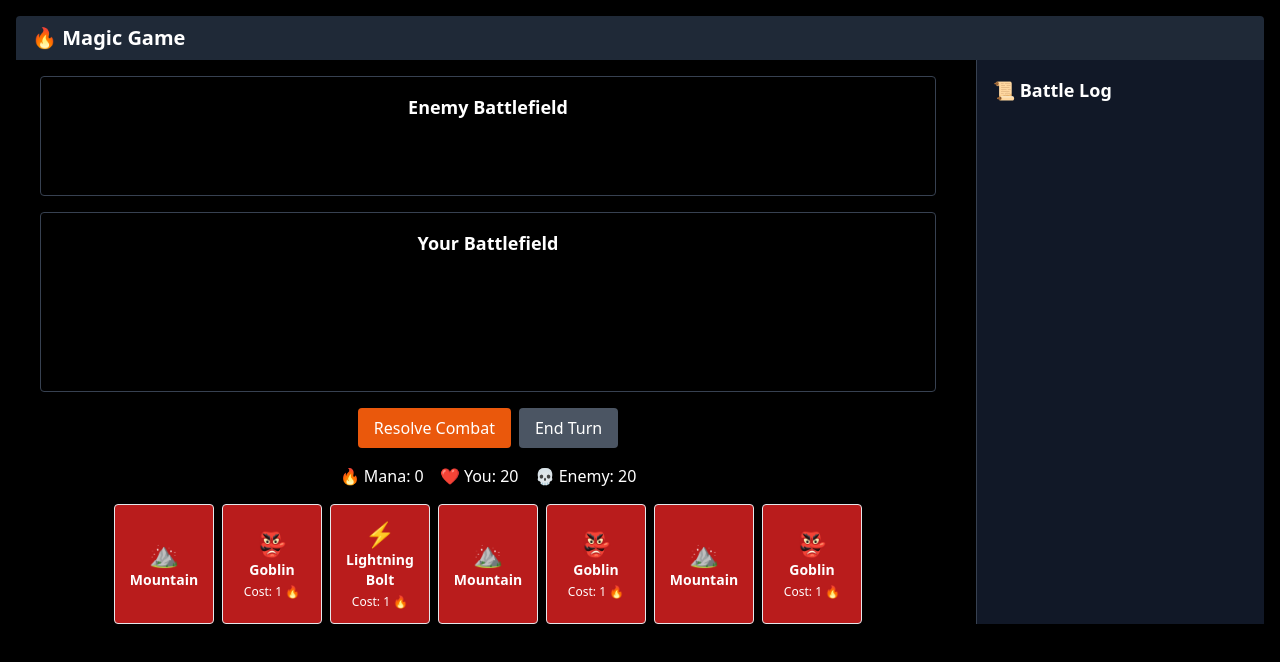
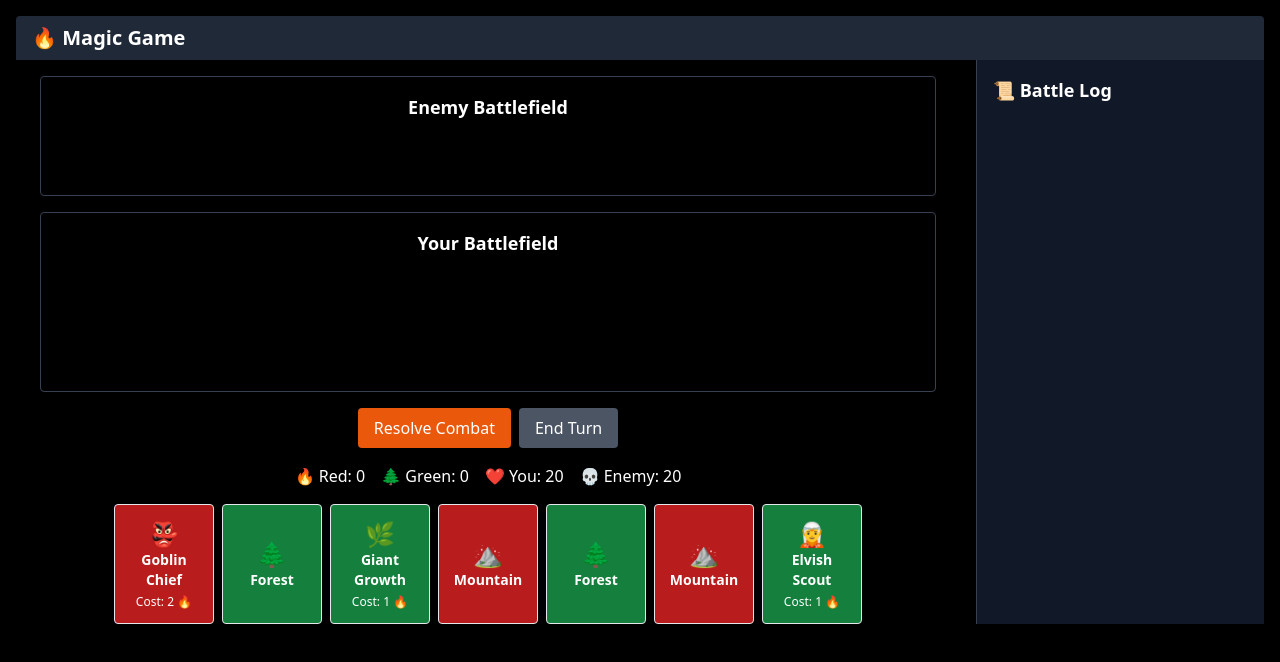
Before and after one commit to MateoXRP/magic-game, a React (Vite) app: page / in a window 1280 px wide. Shown: the top 662 px of the page. Built offline with nearby package versions, Linux system fonts and the light colour scheme.

Commit message:
Added green cards to sample deck

```diff
--- a/src/components/Battlefield.jsx
+++ b/src/components/Battlefield.jsx
@@ -1,3 +1,5 @@
+// src/components/Battlefield.jsx
+
 import { useGame } from "../context/GameContext";
 import { useState, useEffect } from "react";
 
@@ -16,12 +18,11 @@ export default function Battlefield() {
 
   const [selectedBlocker, setSelectedBlocker] = useState(null);
 
-  // ✅ Reset blue border after combat resolves
   useEffect(() => {
     if (!blockingPhase) setSelectedBlocker(null);
   }, [blockingPhase]);
 
-  function handleClick(cardName, cardType, cardId) {
+  function handleClick(cardName, cardType, cardId, cardColor) {
     if (blockingPhase) {
       const card = playerBattlefield.find(c => c.id === cardId);
       if (card && !card.tapped && card.type === "creature") {
@@ -48,7 +49,10 @@ export default function Battlefield() {
 
       if (tapped) {
         setPlayerBattlefield(updated);
-        setManaPool(prev => prev + 1);
+        setManaPool(prev => ({
+          ...prev,
+          [cardColor]: (prev[cardColor] || 0) + 1,
+        }));
       }
     }
   }
@@ -87,14 +91,14 @@ export default function Battlefield() {
     return (
       <div
         key={card.id + (count > 1 ? `-${count}` : "")}
-        onClick={() => isTappable && handleClick(card.name, card.type, card.id)}
+        onClick={() => isTappable && handleClick(card.name, card.type, card.id, card.color)}
         className={`p-2 border rounded cursor-pointer w-[100px] h-[120px] text-center flex flex-col justify-center
           ${border}
           ${(card.type === "creature" && card.tapped) || (card.type === "land" && isFullyTapped)
             ? "bg-gray-500 text-white"
             : getCardColor(card.color)}`}
       >
-        <div className="text-2xl">{getCardEmoji(card)}</div>
+        <div className="text-2xl">{card.emoji}</div>
         <div className="font-bold text-sm">{card.name}</div>
         {card.type === "creature" && (
           <div className="text-xs mt-1">
@@ -144,7 +148,7 @@ export default function Battlefield() {
                     className={`p-2 border border-yellow-400 rounded cursor-pointer w-[100px] h-[120px] text-center flex flex-col justify-center
                       ${attacker.tapped ? "bg-gray-500 text-white" : getCardColor(attacker.color)}`}
                   >
-                    <div className="text-2xl">{getCardEmoji(attacker)}</div>
+                    <div className="text-2xl">{attacker.emoji}</div>
                     <div className="font-bold text-sm">{attacker.name}</div>
                     <div className="text-xs mt-1">
                       {getEffectiveAttack(attacker, opponentBattlefield)}/{attacker.defense}
@@ -162,26 +166,13 @@ export default function Battlefield() {
 
 function getCardColor(color) {
   switch (color) {
-    case "red":
-      return "bg-red-700 text-white";
-    case "blue":
-      return "bg-blue-700 text-white";
-    case "green":
-      return "bg-green-700 text-white";
-    case "white":
-      return "bg-yellow-200 text-black";
-    case "black":
-      return "bg-gray-800 text-white";
-    default:
-      return "bg-gray-600 text-white";
+    case "red": return "bg-red-700 text-white";
+    case "green": return "bg-green-700 text-white";
+    case "blue": return "bg-blue-700 text-white";
+    case "white": return "bg-yellow-200 text-black";
+    case "black": return "bg-gray-800 text-white";
+    default: return "bg-gray-600 text-white";
   }
-}
-
-function getCardEmoji(card) {
-  if (card.name === "Mountain") return "⛰️";
-  if (card.name === "Goblin" || card.name === "Goblin Chief") return "👺";
-  if (card.name === "Lightning Bolt") return "⚡";
-  return "🎴";
 }
 
 function getEffectiveAttack(card, battlefield) {
--- a/src/components/Controls.jsx
+++ b/src/components/Controls.jsx
@@ -1,3 +1,5 @@
+// src/components/Controls.jsx
+
 import { useGame } from "../context/GameContext";
 
 export default function Controls() {
@@ -39,7 +41,8 @@ export default function Controls() {
         ) : null}
 
         <div className="mt-2 text-white">
-          <span className="mr-4">🔥 Mana: {manaPool}</span>
+          <span className="mr-4">🔥 Red: {manaPool.red}</span>
+          <span className="mr-4">🌲 Green: {manaPool.green}</span>
           <span className="mr-4">❤️ You: {playerLife}</span>
           <span>💀 Enemy: {opponentLife}</span>
         </div>
--- a/src/components/EnemyBattlefield.jsx
+++ b/src/components/EnemyBattlefield.jsx
@@ -1,3 +1,5 @@
+// src/components/EnemyBattlefield.jsx
+
 import { useGame } from "../context/GameContext";
 
 export default function EnemyBattlefield() {
@@ -27,7 +29,7 @@ export default function EnemyBattlefield() {
         className={`p-2 border rounded w-[100px] h-[120px] text-center flex flex-col justify-center
           ${isFullyTapped ? "bg-gray-500 text-white" : getCardColor(card.color)}`}
       >
-        <div className="text-2xl">{getCardEmoji(card)}</div>
+        <div className="text-2xl">{card.emoji}</div>
         <div className="font-bold text-sm">{card.name}</div>
         {count > 1 && (
           <div className="text-xs mt-1">{count - tappedCount}</div>
@@ -62,7 +64,7 @@ export default function EnemyBattlefield() {
                   ${isSelected ? "border-yellow-400 border-4" : "border-gray-500"}
                   ${card.tapped ? "bg-gray-500 text-white" : getCardColor(card.color)}`}
               >
-                <div className="text-2xl">{getCardEmoji(card)}</div>
+                <div className="text-2xl">{card.emoji}</div>
                 <div className="font-bold text-sm">{card.name}</div>
                 <div className="text-xs mt-1">{getEffectiveAttack(card, opponentBattlefield)}/{card.defense}</div>
                 {card.tapped && <div className="text-xs italic">tapped</div>}
@@ -77,26 +79,13 @@ export default function EnemyBattlefield() {
 
 function getCardColor(color) {
   switch (color) {
-    case "red":
-      return "bg-red-700 text-white";
-    case "blue":
-      return "bg-blue-700 text-white";
-    case "green":
-      return "bg-green-700 text-white";
-    case "white":
-      return "bg-yellow-200 text-black";
-    case "black":
-      return "bg-gray-800 text-white";
-    default:
-      return "bg-gray-600 text-white";
+    case "red": return "bg-red-700 text-white";
+    case "green": return "bg-green-700 text-white";
+    case "blue": return "bg-blue-700 text-white";
+    case "white": return "bg-yellow-200 text-black";
+    case "black": return "bg-gray-800 text-white";
+    default: return "bg-gray-600 text-white";
   }
-}
-
-function getCardEmoji(card) {
-  if (card.name === "Mountain") return "⛰️";
-  if (card.name === "Goblin" || card.name === "Goblin Chief") return "👺";
-  if (card.name === "Lightning Bolt") return "⚡";
-  return "🎴";
 }
 
 function getEffectiveAttack(card, battlefield) {
--- a/src/components/Hand.jsx
+++ b/src/components/Hand.jsx
@@ -1,3 +1,5 @@
+// src/components/Hand.jsx
+
 import { useGame } from "../context/GameContext";
 
 export default function Hand() {
@@ -11,7 +13,7 @@ export default function Hand() {
           onClick={() => playCard(card)}
           className={`p-2 border rounded cursor-pointer hover:brightness-110 w-[100px] h-[120px] text-center flex flex-col justify-center ${getCardColor(card.color)}`}
         >
-          <div className="text-2xl">{getCardEmoji(card)}</div>
+          <div className="text-2xl">{card.emoji}</div>
           <div className="font-bold text-sm">{card.name}</div>
           {card.type !== "land" && (
             <div className="text-xs mt-1">Cost: {card.manaCost} 🔥</div>
@@ -24,24 +26,11 @@ export default function Hand() {
 
 function getCardColor(color) {
   switch (color) {
-    case "red":
-      return "bg-red-700 text-white";
-    case "blue":
-      return "bg-blue-700 text-white";
-    case "green":
-      return "bg-green-700 text-white";
-    case "white":
-      return "bg-yellow-200 text-black";
-    case "black":
-      return "bg-gray-800 text-white";
-    default:
-      return "bg-gray-600 text-white";
+    case "red": return "bg-red-700 text-white";
+    case "green": return "bg-green-700 text-white";
+    case "blue": return "bg-blue-700 text-white";
+    case "white": return "bg-yellow-200 text-black";
+    case "black": return "bg-gray-800 text-white";
+    default: return "bg-gray-600 text-white";
   }
 }
-
-function getCardEmoji(card) {
-  if (card.name === "Mountain") return "⛰️";
-  if (card.name === "Goblin" || card.name === "Goblin Chief") return "👺";
-  if (card.name === "Lightning Bolt") return "⚡";
-  return "🎴";
-}
--- a/src/context/GameContext.jsx
+++ b/src/context/GameContext.jsx
@@ -1,5 +1,4 @@
 // src/context/GameContext.jsx
-
 import { createContext, useContext, useState, useEffect, useRef } from "react";
 import { sampleDeck } from "../data/cards";
 import { playCard, startTurn, declareAttacker, resolveCombat } from "./PlayerActions";
@@ -22,25 +21,18 @@ export function GameProvider({ children }) {
   const [hand, setHand] = useState(initialHand);
   const [library, setLibrary] = useState(initialLibrary);
   const [graveyard, setGraveyard] = useState([]);
-
   const [playerBattlefield, setPlayerBattlefield] = useState([]);
   const [opponentBattlefield, setOpponentBattlefield] = useState([]);
 
   const [playerLife, setPlayerLifeState] = useState(20);
   const [opponentLife, setOpponentLifeState] = useState(20);
-
   const playerLifeRef = useRef(playerLife);
   const opponentLifeRef = useRef(opponentLife);
 
-  useEffect(() => {
-    playerLifeRef.current = playerLife;
-  }, [playerLife]);
+  useEffect(() => { playerLifeRef.current = playerLife; }, [playerLife]);
+  useEffect(() => { opponentLifeRef.current = opponentLife; }, [opponentLife]);
 
-  useEffect(() => {
-    opponentLifeRef.current = opponentLife;
-  }, [opponentLife]);
-
-  const [manaPool, setManaPool] = useState(0);
+  const [manaPool, setManaPool] = useState({ red: 0, green: 0 });
   const [playedLand, setPlayedLand] = useState(false);
   const [hasDrawnCard, setHasDrawnCard] = useState(false);
   const [isPlayerTurn, setIsPlayerTurn] = useState(true);
@@ -55,10 +47,7 @@ export function GameProvider({ children }) {
   const [blockingPhase, setBlockingPhase] = useState(false);
   const [declaredAttackers, setDeclaredAttackers] = useState([]);
   const [blockAssignments, setBlockAssignments] = useState({});
-
   const [log, setLog] = useState([]);
-  const logMessage = (msg) => setLog(prev => [...prev, msg]);
-
   const [gameOver, setGameOver] = useState(false);
   const [gameResult, setGameResult] = useState(null);
 
@@ -183,7 +172,7 @@ export function GameProvider({ children }) {
     setPlayerBattlefield([]);
     setOpponentBattlefield([]);
     setGraveyard([]);
-    setManaPool(0);
+    setManaPool({ red: 0, green: 0 });
     setPlayedLand(false);
     setHasDrawnCard(false);
     setIsPlayerTurn(true);
--- a/src/context/PlayerActions.js
+++ b/src/context/PlayerActions.js
@@ -33,12 +33,18 @@ export function playCard(card, state) {
     return;
   }
 
-  if (card.type === "creature" || card.type === "spell") {
-    if (manaPool < card.manaCost) {
-      return alert("Not enough mana!");
+  const color = card.color;
+  const cost = card.manaCost || 0;
+  const available = manaPool[color] || 0;
+
+  if (cost > available) {
+    return alert(`Not enough ${color} mana!`);
   }
 
-    setManaPool(prev => prev - card.manaCost);
+  setManaPool(prev => ({
+    ...prev,
+    [color]: prev[color] - cost,
+  }));
   setHand(prev => prev.filter(c => c.id !== card.id));
 
   if (card.type === "creature") {
@@ -60,6 +66,26 @@ export function playCard(card, state) {
   } else if (card.type === "spell") {
     setGraveyard(prev => [...prev, card]);
 
+    if (card.name === "Giant Growth" && selectedTarget) {
+      const updated = opponentBattlefield.map(c => {
+        if (c.id !== selectedTarget || c.type !== "creature") return c;
+        return {
+          ...c,
+          attack: c.attack + (card.boost?.attack || 3),
+          defense: c.defense + (card.boost?.defense || 3),
+          boosted: true,
+        };
+      });
+
+      const target = opponentBattlefield.find(c => c.id === selectedTarget);
+      setOpponentBattlefield(updated);
+      setLog(prev => [
+        ...prev,
+        target
+          ? `🌿 ${card.name} boosts ${target.name} with +${card.boost.attack}/${card.boost.defense}.`
+          : `🌿 ${card.name} was cast, but target is gone.`,
+      ]);
+    } else if (card.damage) {
       if (selectedTarget && selectedTarget !== "opponent") {
         const updated = opponentBattlefield.map(c => {
           if (c.id !== selectedTarget) return c;
@@ -74,7 +100,6 @@ export function playCard(card, state) {
         );
 
         setOpponentBattlefield(updatedAfterKill);
-
         setLog(prev => [
           ...prev,
           target
@@ -87,9 +112,9 @@ export function playCard(card, state) {
         setOpponentLife(hp => Math.max(0, hp - card.damage));
         setLog(prev => [...prev, `⚡ ${card.name} hits opponent for ${card.damage} damage.`]);
       }
+    }
 
     setSelectedTarget(null);
-    }
   }
 }
 
@@ -151,8 +176,17 @@ export function resolveCombat(state) {
       const blocker = blockerId ? updatedPlayer.find(c => c.id === blockerId) : null;
 
       if (blockerId && blocker) {
-        const attackerPower = getEffectiveAttack(attacker, updatedOpponent);
-        const blockerPower = getEffectiveAttack(blocker, updatedPlayer);
+        let attackerPower = attacker.attack;
+        let blockerPower = blocker.attack;
+
+        if (attacker.name === "Goblin" &&
+            updatedOpponent.some(c => c.name === "Goblin Chief" && c.id !== attacker.id)) {
+          attackerPower += 1;
+        }
+        if (blocker.name === "Goblin" &&
+            updatedPlayer.some(c => c.name === "Goblin Chief" && c.id !== blocker.id)) {
+          blockerPower += 1;
+        }
 
         attacker.damageTaken = blockerPower;
         blocker.damageTaken = attackerPower;
@@ -161,13 +195,11 @@ export function resolveCombat(state) {
 
         if (attacker.damageTaken >= attacker.defense) grave.push(attacker);
         if (blocker.damageTaken >= blocker.defense) grave.push(blocker);
+      } else if (blockerId) {
+        setLog(prev => [...prev, `⚰️ ${attacker.name} was blocked, but blocker is gone.`]);
       } else {
-        const attackerPower = getEffectiveAttack(attacker, updatedOpponent);
-        setPlayerLife(hp => Math.max(0, hp - attackerPower));
-        setLog(prev => [
-          ...prev,
-          `💥 ${attacker.name} was unblocked and hits you for ${attackerPower} damage.`
-        ]);
+        setPlayerLife(hp => Math.max(0, hp - attacker.attack));
+        setLog(prev => [...prev, `💥 ${attacker.name} hits you for ${attacker.attack} damage.`]);
       }
 
       attacker.tapped = true;
@@ -179,8 +211,17 @@ export function resolveCombat(state) {
     attackers.forEach(attacker => {
       const blocker = blockers.shift();
       if (blocker) {
-        const attackerPower = getEffectiveAttack(attacker, updatedPlayer);
-        const blockerPower = getEffectiveAttack(blocker, updatedOpponent);
+        let attackerPower = attacker.attack;
+        let blockerPower = blocker.attack;
+
+        if (attacker.name === "Goblin" &&
+            updatedPlayer.some(c => c.name === "Goblin Chief" && c.id !== attacker.id)) {
+          attackerPower += 1;
+        }
+        if (blocker.name === "Goblin" &&
+            updatedOpponent.some(c => c.name === "Goblin Chief" && c.id !== blocker.id)) {
+          blockerPower += 1;
+        }
 
         attacker.damageTaken = blockerPower;
         blocker.damageTaken = attackerPower;
@@ -192,9 +233,8 @@ export function resolveCombat(state) {
 
         setLog(prev => [...prev, `🛡️ ${blocker.name} blocked ${attacker.name}.`]);
       } else {
-        const attackerPower = getEffectiveAttack(attacker, updatedPlayer);
-        setOpponentLife(hp => Math.max(0, hp - attackerPower));
-        setLog(prev => [...prev, `💥 ${attacker.name} hits opponent for ${attackerPower} damage.`]);
+        setOpponentLife(hp => Math.max(0, hp - attacker.attack));
+        setLog(prev => [...prev, `💥 ${attacker.name} hits opponent for ${attacker.attack} damage.`]);
       }
     });
   }
@@ -253,12 +293,13 @@ export function startTurn(state) {
     setLibrary,
   } = state;
 
-  if (manaPool > 0) {
-    setPlayerLife(prev => Math.max(0, prev - manaPool));
-    setLog(prev => [...prev, `🔥 You took ${manaPool} mana burn damage!`]);
+  const burn = Object.values(manaPool).reduce((a, b) => a + b, 0);
+  if (burn > 0) {
+    setPlayerLife(prev => Math.max(0, prev - burn));
+    setLog(prev => [...prev, `🔥 You took ${burn} mana burn damage!`]);
   }
 
-  setManaPool(0);
+  setManaPool({ red: 0, green: 0 });
 
   setPlayerBattlefield(prev =>
     prev.map(c =>
@@ -277,13 +318,3 @@ export function startTurn(state) {
     setLog(prev => [...prev, `📅 Drew a card.`]);
   }
 }
-
-function getEffectiveAttack(card, battlefield) {
-  const hasChief = battlefield.some(
-    c => c.name === "Goblin Chief" && c.id !== card.id
-  );
-  if (hasChief && card.name === "Goblin") {
-    return card.attack + 1;
-  }
-  return card.attack;
-}
--- a/src/data/cards.js
+++ b/src/data/cards.js
@@ -1,11 +1,15 @@
 export const sampleDeck = [
-  ...Array(20).fill(null).map(() => ({
+  // 🔴 RED LAND (8)
+  ...Array(8).fill(null).map(() => ({
     id: crypto.randomUUID(),
     type: "land",
     name: "Mountain",
     color: "red",
+    emoji: "⛰️",
   })),
-  ...Array(10).fill(null).map(() => ({
+
+  // 🔴 RED NONLAND (12)
+  ...Array(5).fill(null).map(() => ({
     id: crypto.randomUUID(),
     type: "creature",
     name: "Goblin",
@@ -13,8 +17,9 @@ export const sampleDeck = [
     manaCost: 1,
     attack: 1,
     defense: 1,
+    emoji: "👺",
   })),
-  ...Array(5).fill(null).map(() => ({
+  ...Array(3).fill(null).map(() => ({
     id: crypto.randomUUID(),
     type: "creature",
     name: "Goblin Chief",
@@ -23,13 +28,66 @@ export const sampleDeck = [
     attack: 2,
     defense: 2,
     special: "All other Goblins get +1 attack while this is in play.",
+    emoji: "👺",
   })),
-  ...Array(10).fill(null).map(() => ({
+  ...Array(4).fill(null).map(() => ({
     id: crypto.randomUUID(),
     type: "spell",
     name: "Lightning Bolt",
     color: "red",
     manaCost: 1,
     damage: 3,
+    emoji: "⚡",
+  })),
+
+  // 🟢 GREEN LAND (8)
+  ...Array(8).fill(null).map(() => ({
+    id: crypto.randomUUID(),
+    type: "land",
+    name: "Forest",
+    color: "green",
+    emoji: "🌲",
+  })),
+
+  // 🟢 GREEN NONLAND (12)
+  ...Array(4).fill(null).map(() => ({
+    id: crypto.randomUUID(),
+    type: "creature",
+    name: "Elvish Scout",
+    color: "green",
+    manaCost: 1,
+    attack: 1,
+    defense: 1,
+    emoji: "🧝",
+  })),
+  ...Array(3).fill(null).map(() => ({
+    id: crypto.randomUUID(),
+    type: "creature",
+    name: "Forest Bear",
+    color: "green",
+    manaCost: 2,
+    attack: 2,
+    defense: 2,
+    emoji: "🐻",
+  })),
+  ...Array(2).fill(null).map(() => ({
+    id: crypto.randomUUID(),
+    type: "creature",
+    name: "Ancient Treefolk",
+    color: "green",
+    manaCost: 3,
+    attack: 3,
+    defense: 3,
+    emoji: "🌳",
+  })),
+  ...Array(3).fill(null).map(() => ({
+    id: crypto.randomUUID(),
+    type: "spell",
+    name: "Giant Growth",
+    color: "green",
+    manaCost: 1,
+    effect: "boost",
+    boost: { attack: 3, defense: 3 },
+    emoji: "🌿",
   })),
 ];
```
Lines whose indentation alone changed are shown as unchanged.
